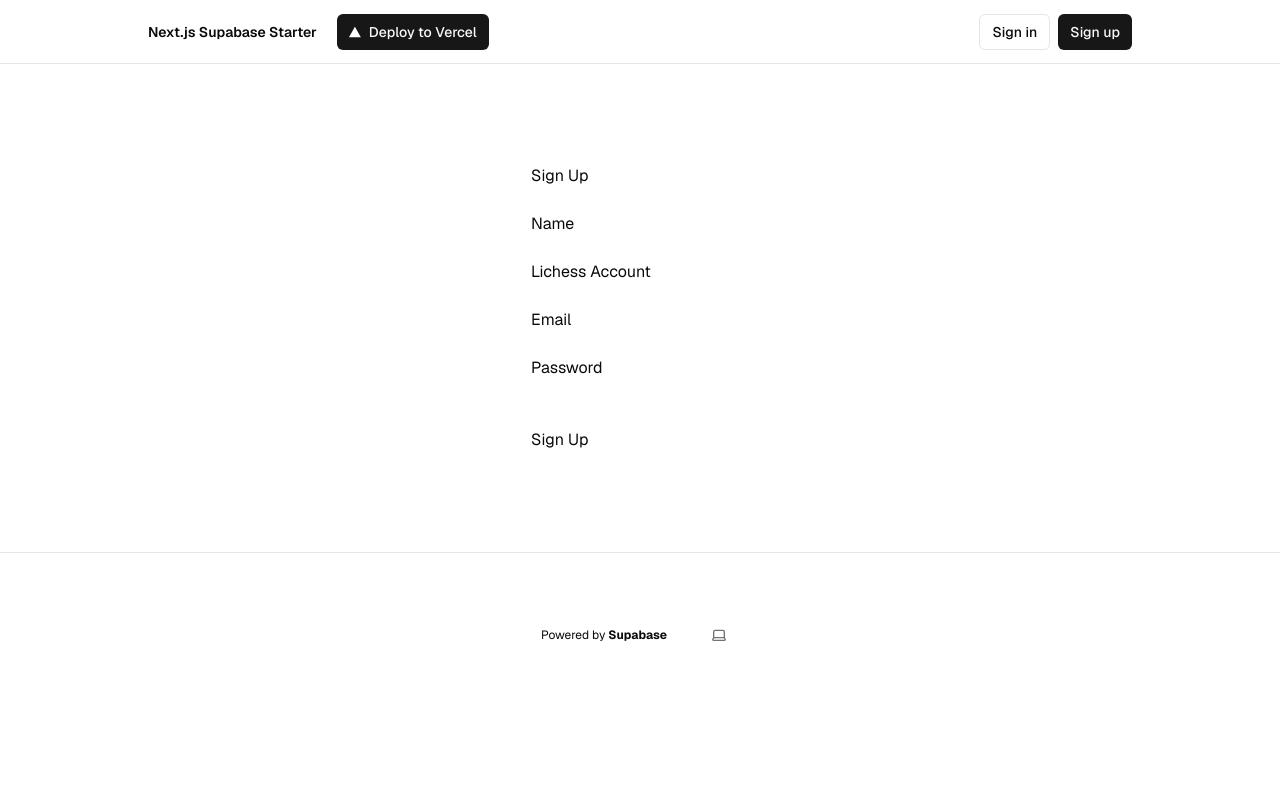
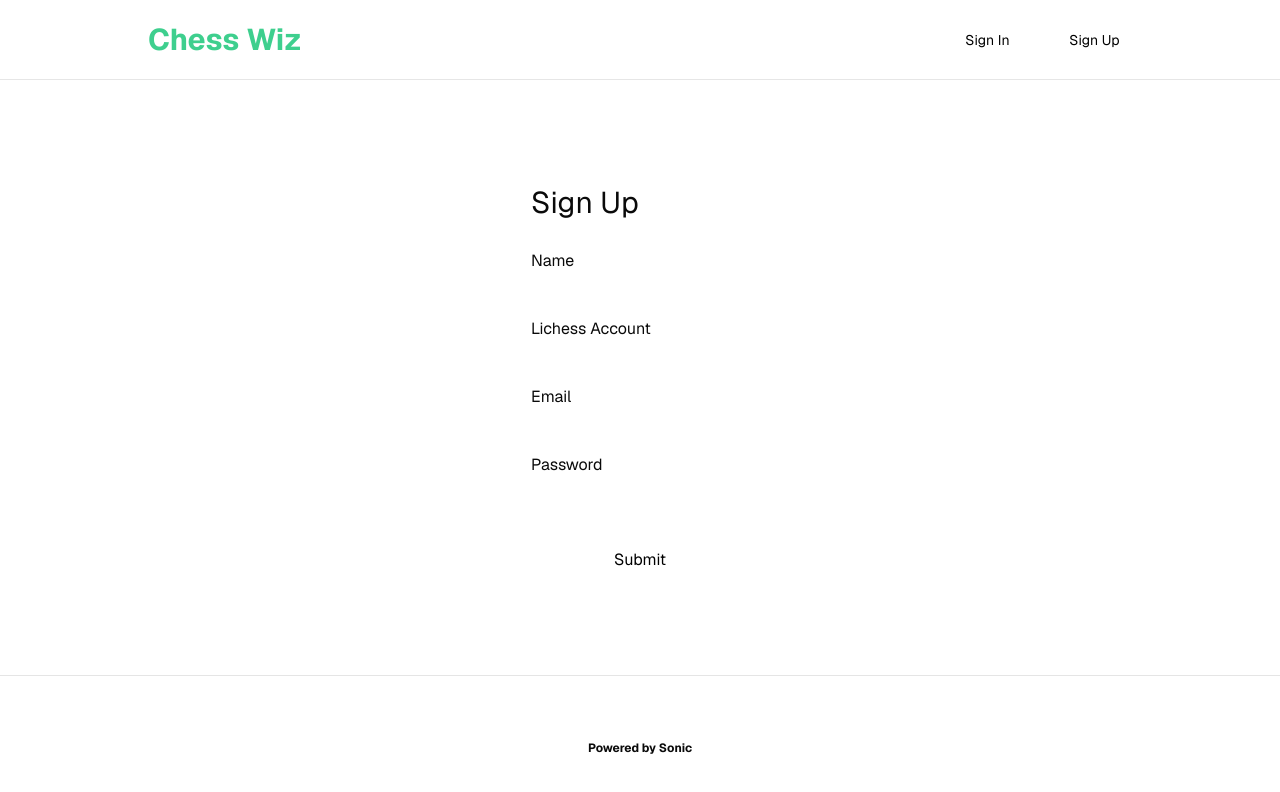
Before and after one commit to jdkochoa/Chess-Wiz, a Next.js app in the folder chess-wiz/: page / in a window 1280 px wide. Shown: the top 792 px of the page. Built offline with nearby package versions, Linux system fonts and the light colour scheme; no server answers.

Commit message:
styled login and signup screen

```diff
--- a/chess-wiz/app/globals.css
+++ b/chess-wiz/app/globals.css
@@ -66,4 +66,40 @@
   body {
     @apply bg-background text-foreground;
   }
+
+
+  .supagreen {
+      font-size: 30px; /* Adjust size as needed */
+      color: #3ECF8E !important;
+  }
+
+  h2 {
+    font-size: 25px;
+  }
+
+  h1 {
+    font-size: 30px;;
+  }
+
+  input {
+    border-radius: 10px;
+    margin-bottom: 20px;
+  }
+
+  button.submit {
+    width: 100%;
+  }
+
+  button {
+    width: 75px;
+    height: 30px;
+    justify-content: center;
+    border-style: solid;
+    border-width: 1px;
+    border-radius: 10px;
+    border-color: white;
+    background: white;
+    color: black;
+  }
+
 }
--- a/chess-wiz/app/layout.tsx
+++ b/chess-wiz/app/layout.tsx
@@ -7,16 +7,11 @@ import { Geist } from "next/font/google";
 import { ThemeProvider } from "next-themes";
 import Link from "next/link";
 import "./globals.css";
+import { Bold } from "lucide-react";
 
 const defaultUrl = process.env.VERCEL_URL
   ? `https://${process.env.VERCEL_URL}`
   : "http://localhost:3000";
-
-export const metadata = {
-  metadataBase: new URL(defaultUrl),
-  title: "Next.js and Supabase Starter Kit",
-  description: "The fastest way to build apps with Next.js and Supabase",
-};
 
 const geistSans = Geist({
   display: "swap",
@@ -39,15 +34,21 @@ export default function RootLayout({
         >
           <main className="min-h-screen flex flex-col items-center">
             <div className="flex-1 w-full flex flex-col gap-20 items-center">
-              <nav className="w-full flex justify-center border-b border-b-foreground/10 h-16">
+              <nav className="w-full flex justify-center border-b border-b-foreground/10 h-20">
                 <div className="w-full max-w-5xl flex justify-between items-center p-3 px-5 text-sm">
-                  <div className="flex gap-5 items-center font-semibold">
-                    <Link href={"/"}>Next.js Supabase Starter</Link>
-                    <div className="flex items-center gap-2">
-                      <DeployButton />
-                    </div>
+                  <div>
+                    <b>
+                      <h1 className="supagreen">Chess Wiz</h1>
+                    </b>
                   </div>
-                  {!hasEnvVars ? <EnvVarWarning /> : <HeaderAuth />}
+                  <div className="flex gap-8 items-center">
+                    <a href="/login">
+                      <button>Sign In</button>
+                    </a>
+                    <a href="/signup">
+                      <button>Sign Up</button>
+                    </a>
+                  </div>
                 </div>
               </nav>
               <div className="flex flex-col gap-20 max-w-5xl p-5">
@@ -55,18 +56,9 @@ export default function RootLayout({
               </div>
 
               <footer className="w-full flex items-center justify-center border-t mx-auto text-center text-xs gap-8 py-16">
-                <p>
-                  Powered by{" "}
-                  <a
-                    href="https://supabase.com/?utm_source=create-next-app&utm_medium=template&utm_term=nextjs"
-                    target="_blank"
-                    className="font-bold hover:underline"
-                    rel="noreferrer"
-                  >
-                    Supabase
-                  </a>
-                </p>
-                <ThemeSwitcher />
+                <b>
+                  <p>Powered by Sonic</p>
+                </b>
               </footer>
             </div>
           </main>
--- a/chess-wiz/app/login/page.tsx
+++ b/chess-wiz/app/login/page.tsx
@@ -7,7 +7,7 @@ export default function LoginPage() {
   return (
     <div className="">
       <div>
-        <h1>Login</h1>
+        <h2 className="">Login</h2>
       </div>
       <br />
       <form className="" action="">
@@ -20,7 +20,9 @@ export default function LoginPage() {
         <input id="password" name="password" type="password" required />
         <br />
         <br />
-        <button formAction={login}>Submit</button>
+        <button className="submit" formAction={login}>
+          Submit
+        </button>
       </form>
     </div>
   );
--- a/chess-wiz/app/signup/actions.tsx
+++ b/chess-wiz/app/signup/actions.tsx
@@ -6,6 +6,8 @@ import { headers } from "next/headers";
 import { redirect } from "next/navigation";
 
 export const signup = async (formData: FormData) => {
+  const name = formData.get("name")?.toString();
+  const lichess_account = formData.get("lichess_account")?.toString();
   const email = formData.get("email")?.toString();
   const password = formData.get("password")?.toString();
   const supabase = await createClient();
@@ -24,9 +26,16 @@ export const signup = async (formData: FormData) => {
     password,
   });
 
+  const { error: insertError } = await supabase
+    .from("users")
+    .insert([{ user_name: name, lichess_account: lichess_account }]);
+
   if (error) {
     console.error(error.code + " " + error.message);
     return encodedRedirect("error", "/sign-up", error.message);
+  } else if (insertError) {
+    console.error(insertError.code + " " + insertError.message);
+    return encodedRedirect("error", "/sign-up", insertError.message);
   } else {
     return encodedRedirect("success", "/login", "Thanks for signing up!");
   }
--- a/chess-wiz/app/signup/page.tsx
+++ b/chess-wiz/app/signup/page.tsx
@@ -32,7 +32,9 @@ export default function SignUpPage() {
         <input id="password" name="password" type="password" required />
         <br />
         <br />
-        <button formAction={signup}>Sign Up</button>
+        <button className="submit" formAction={signup}>
+          Submit
+        </button>
       </form>
     </div>
   );
--- a/chess-wiz/components/header-auth.tsx
+++ b/chess-wiz/components/header-auth.tsx
@@ -41,7 +41,7 @@ export default async function AuthButton() {
               disabled
               className="opacity-75 cursor-none pointer-events-none"
             >
-              <Link href="/sign-up">Sign up</Link>
+              <Link href="/app/signup/page">Sign up</Link>
             </Button>
           </div>
         </div>
```
